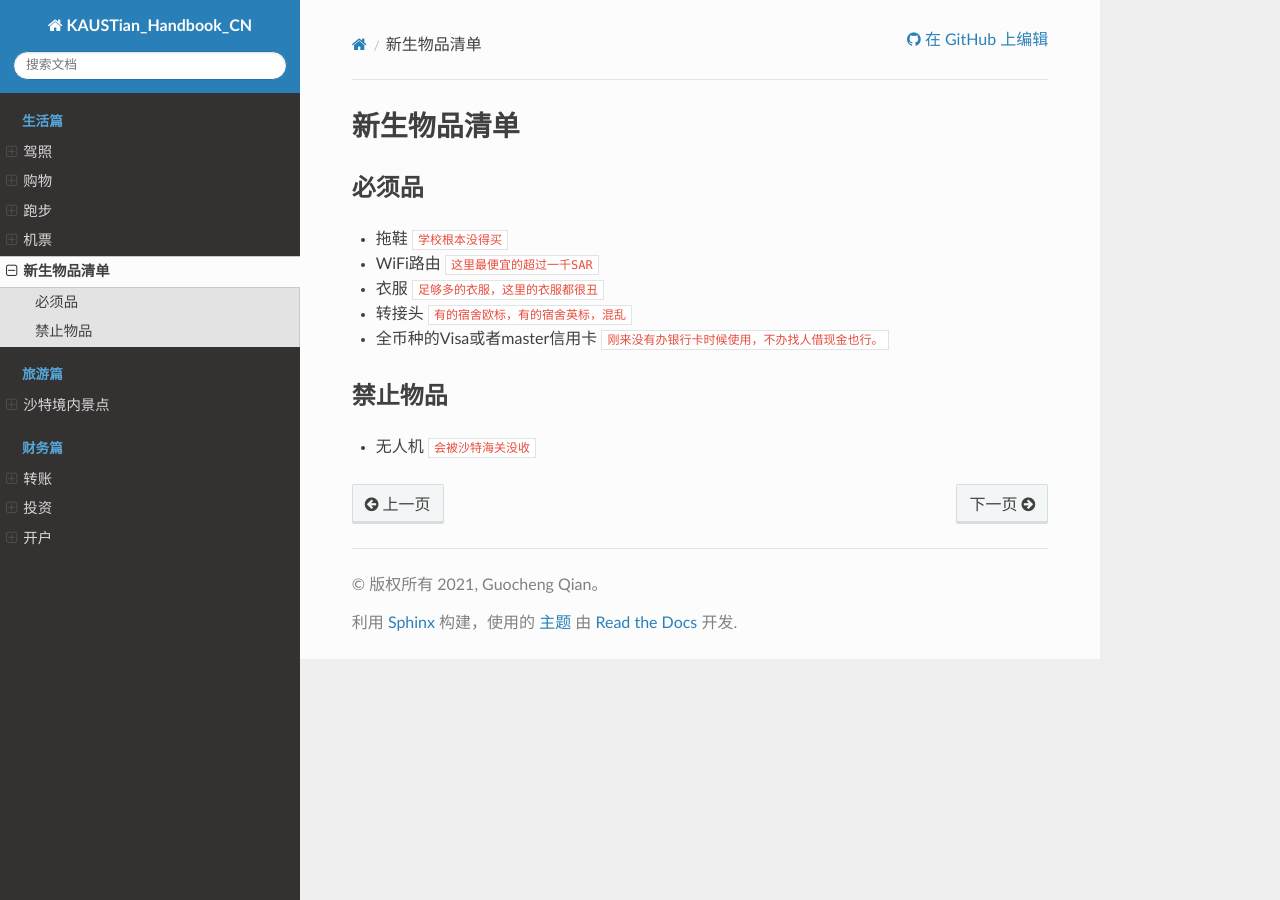
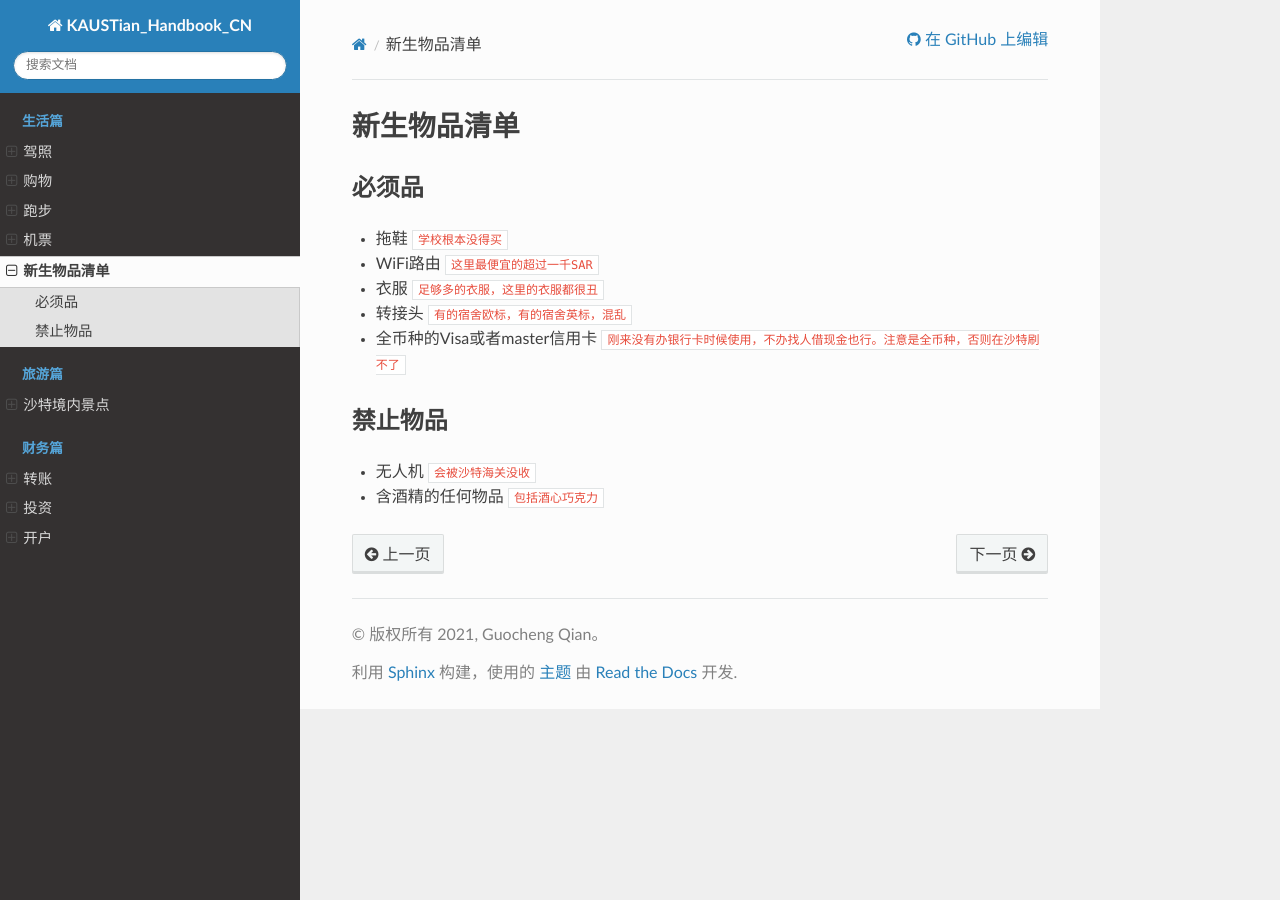
Before and after one commit to guochengqian/KAUSTian_Handbook_CN, a Sphinx documentation site: the page built from docs/content/life/list.rst, in a window 1280 px wide. Built offline with Sphinx 7.4.7 and the Read the Docs theme 2.0.0, drawn with Linux system fonts in a browser that asks for light colours.

Commit message:
Update list.rst

```diff
--- a/docs/content/life/list.rst
+++ b/docs/content/life/list.rst
@@ -13,9 +13,10 @@
 * WiFi路由 ``这里最便宜的超过一千SAR``
 * 衣服 ``足够多的衣服，这里的衣服都很丑``
 * 转接头 ``有的宿舍欧标，有的宿舍英标，混乱``
-* 全币种的Visa或者master信用卡 ``刚来没有办银行卡时候使用，不办找人借现金也行。``
+* 全币种的Visa或者master信用卡 ``刚来没有办银行卡时候使用，不办找人借现金也行。注意是全币种，否则在沙特刷不了``
 
 
 禁止物品
 ---------
 * 无人机 ``会被沙特海关没收``
+* 含酒精的任何物品 ``包括酒心巧克力``
```
